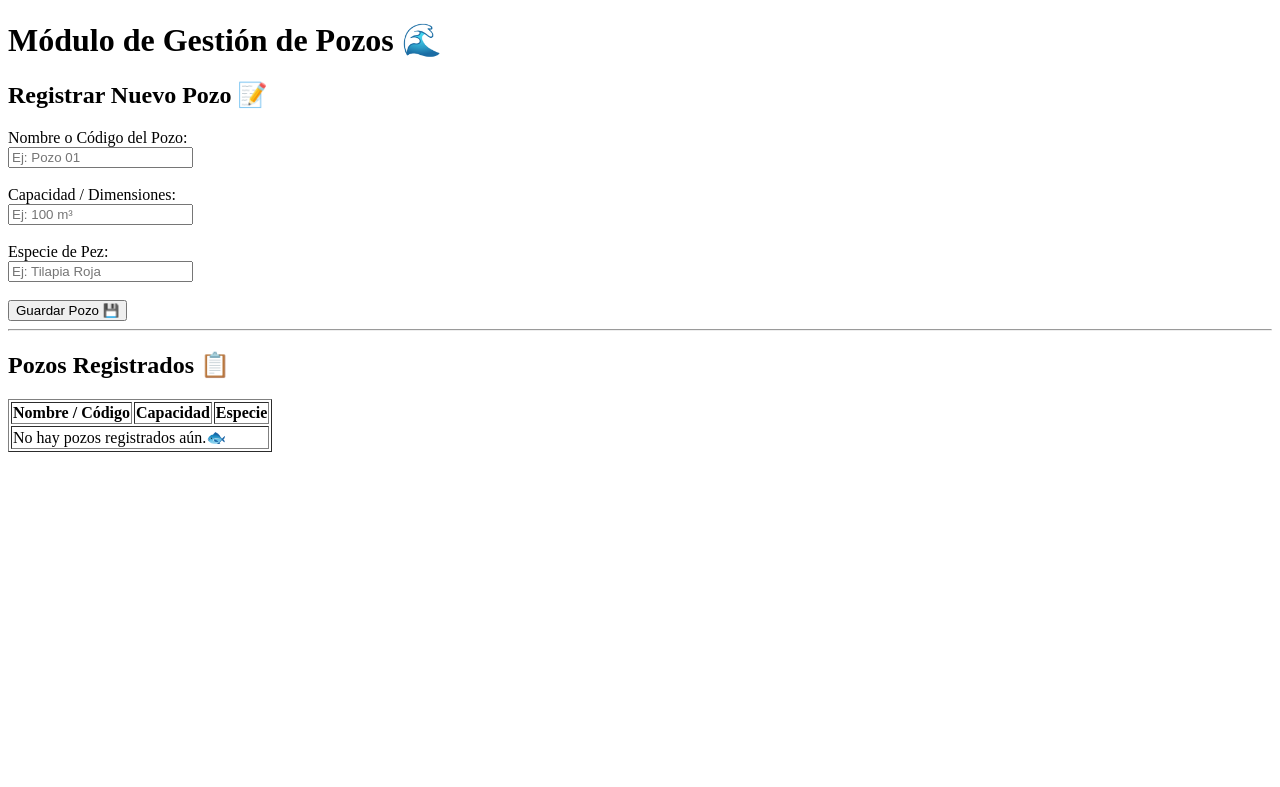
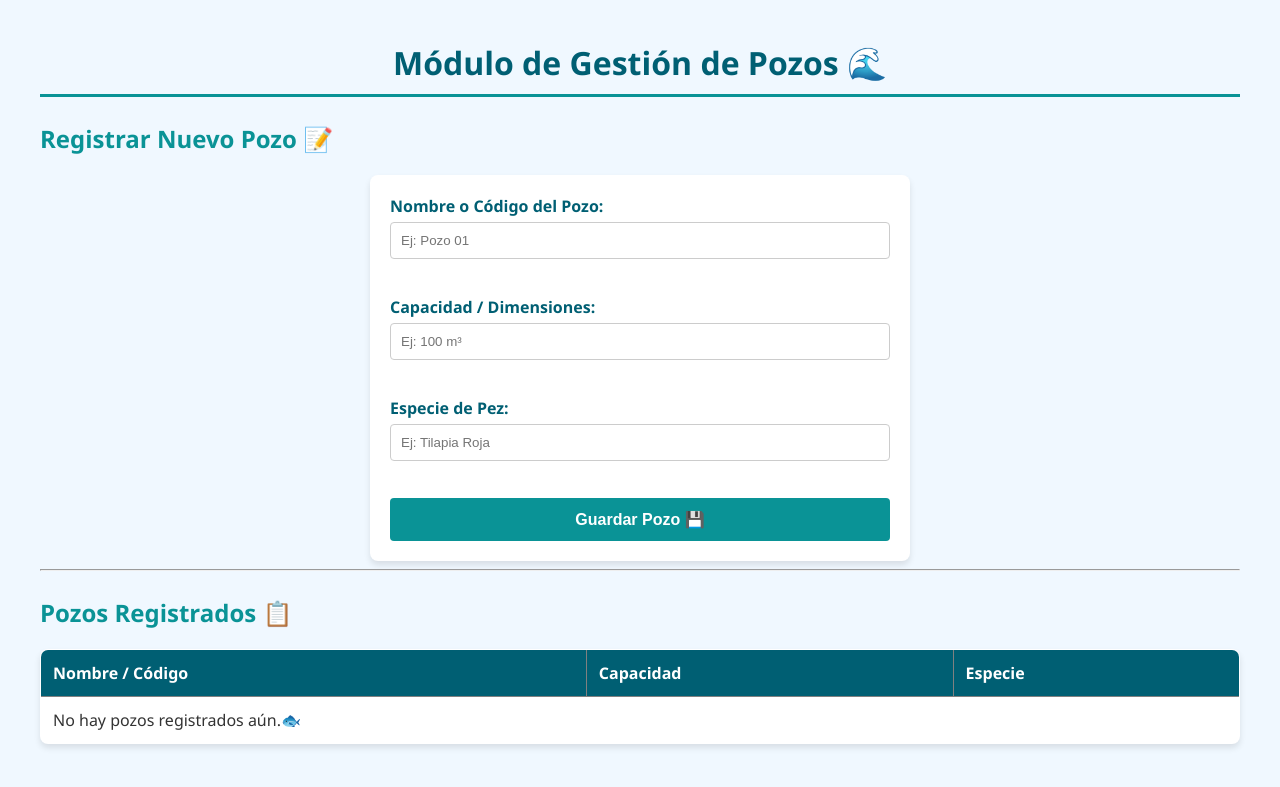
Before and after one commit to ICARO-72/modulo-pozo-peces, a Flask app: page / in a window 1280 px wide. Shown: the top 787 px of the page. Run offline with Flask 3, Linux system fonts and the light colour scheme.

Commit message:
se agregan los estilos CSS personalisados en static/styles.css

```diff
--- /dev/null
+++ b/OneDrive - SENA/Desktop/modulo-pozo-peces/static/styles.css
@@ -0,0 +1,88 @@
+/* Estilos generales de la página */
+body {
+    font-family: 'Segoe UI', Tahoma, Geneva, Verdana, sans-serif;
+    background-color: #f0f8ff; /* Azul muy claro pastel */
+    color: #333333;
+    margin: 0;
+    padding: 20px 40px;
+}
+
+h1 {
+    color: #005f73; /* Azul oscuro acuático */
+    text-align: center;
+    border-bottom: 3px solid #0a9396;
+    padding-bottom: 10px;
+}
+
+h2 {
+    color: #0a9396;
+    margin-top: 25px;
+}
+
+/* Estilos del formulario */
+form {
+    background-color: #ffffff;
+    padding: 20px;
+    border-radius: 8px;
+    box-shadow: 0 4px 6px rgba(0, 0, 0, 0.1);
+    max-width: 500px;
+    margin: 0 auto;
+}
+
+label {
+    font-weight: bold;
+    color: #005f73;
+}
+
+input[type="text"] {
+    width: 100%;
+    padding: 10px;
+    margin-top: 5px;
+    margin-bottom: 15px;
+    border: 1px solid #ccc;
+    border-radius: 4px;
+    box-sizing: border-box;
+}
+
+button {
+    background-color: #0a9396;
+    color: white;
+    padding: 12px 20px;
+    border: none;
+    border-radius: 4px;
+    cursor: pointer;
+    font-weight: bold;
+    width: 100%;
+    font-size: 16px;
+}
+
+button:hover {
+    background-color: #005f73;
+}
+
+/* Estilos de la tabla de pozos */
+table {
+    width: 100%;
+    border-collapse: collapse;
+    margin-top: 20px;
+    background-color: #ffffff;
+    box-shadow: 0 4px 6px rgba(0, 0, 0, 0.1);
+    border-radius: 8px;
+    overflow: hidden;
+}
+
+th {
+    background-color: #005f73;
+    color: white;
+    padding: 12px;
+    text-align: left;
+}
+
+td {
+    padding: 12px;
+    border-bottom: 1px solid #e0e0e0;
+}
+
+tr:hover {
+    background-color: #e0f2f1;
+}
--- a/OneDrive - SENA/Desktop/modulo-pozo-peces/templates/index.html
+++ b/OneDrive - SENA/Desktop/modulo-pozo-peces/templates/index.html
@@ -3,6 +3,8 @@
 <head>
     <meta charset="UTF-8">
     <title>Gestión de Pozos - Piscicultura 🐟</title>
+    <!-- Vinculamos el archivo CSS para estilos -->
+    <link rel="stylesheet" href="{{ url_for('static', filename='styles.css') }}">
 </head>
 <body>
 
```
Also changed, not shown: OneDrive - SENA/Desktop/modulo-pozo-peces/README.md (deleted).
